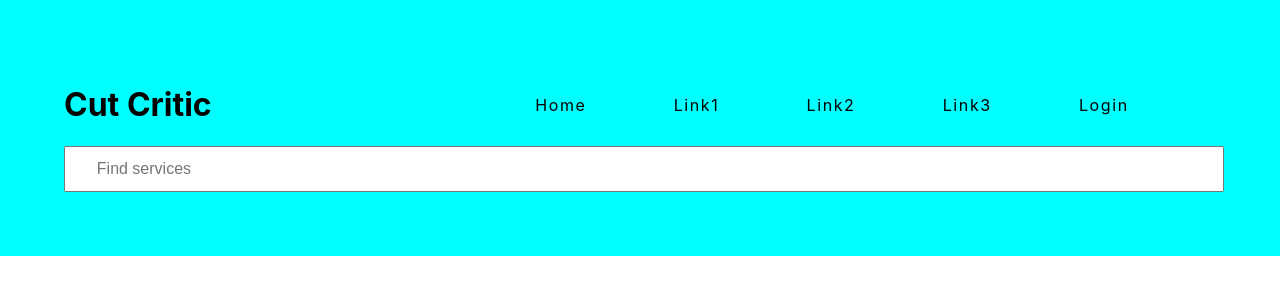
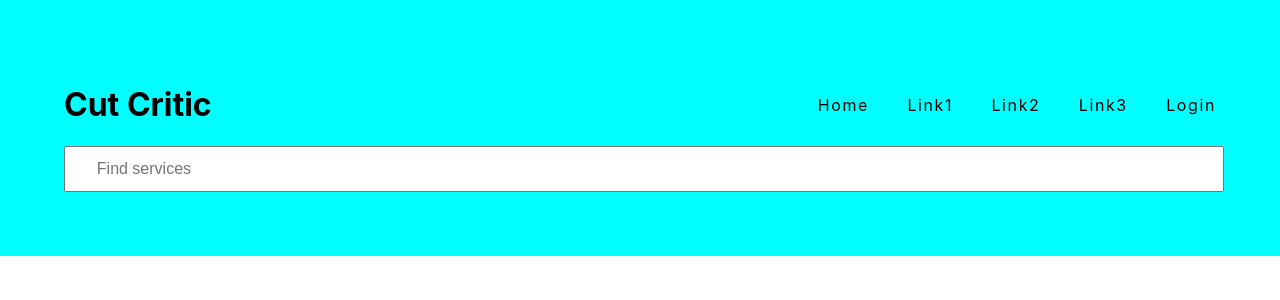
Before and after one commit to Parrasite9/cutcritic, a React (Create React App) app: page / in a window 1280 px wide. Shown: the top 300 px of the page. Built offline with nearby package versions, Linux system fonts and the light colour scheme.

Commit message:
Navbar is fully optimized. Some better CSS in the sense of font size and color would be better. I will return at a later date to edit this.

```diff
--- a/src/CSS/Navbar.css
+++ b/src/CSS/Navbar.css
@@ -26,7 +26,7 @@
 }
 
 .navbar__Container > input {
-    width: 100%;
+    width: 98%;
     height: 2.5em;
     font-size: 1em;
     text-indent: 2.5%;
@@ -40,8 +40,16 @@
     .mobileIcons {
         display: none !important;
     }
+    .navbar__Container > input {
+        width: 100%;
+    }
     .navlinks {
         display: flex;
-        justify-content: space-evenly;
+        /* justify-content: space-evenly; */
+        /* padding-left: 25%; */
+        justify-content: flex-end;
+    }
+    .navlinks > div {
+        padding-left: 5%;
     }
 }
```
